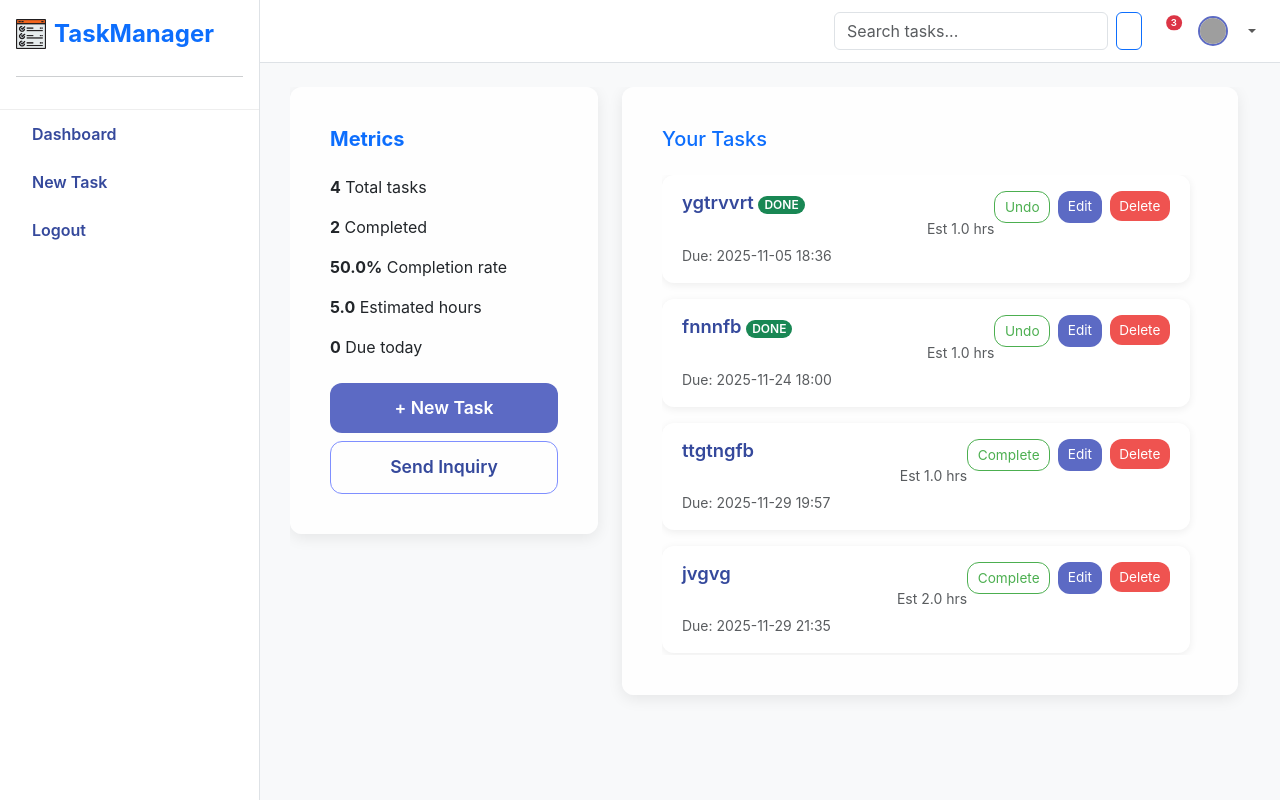
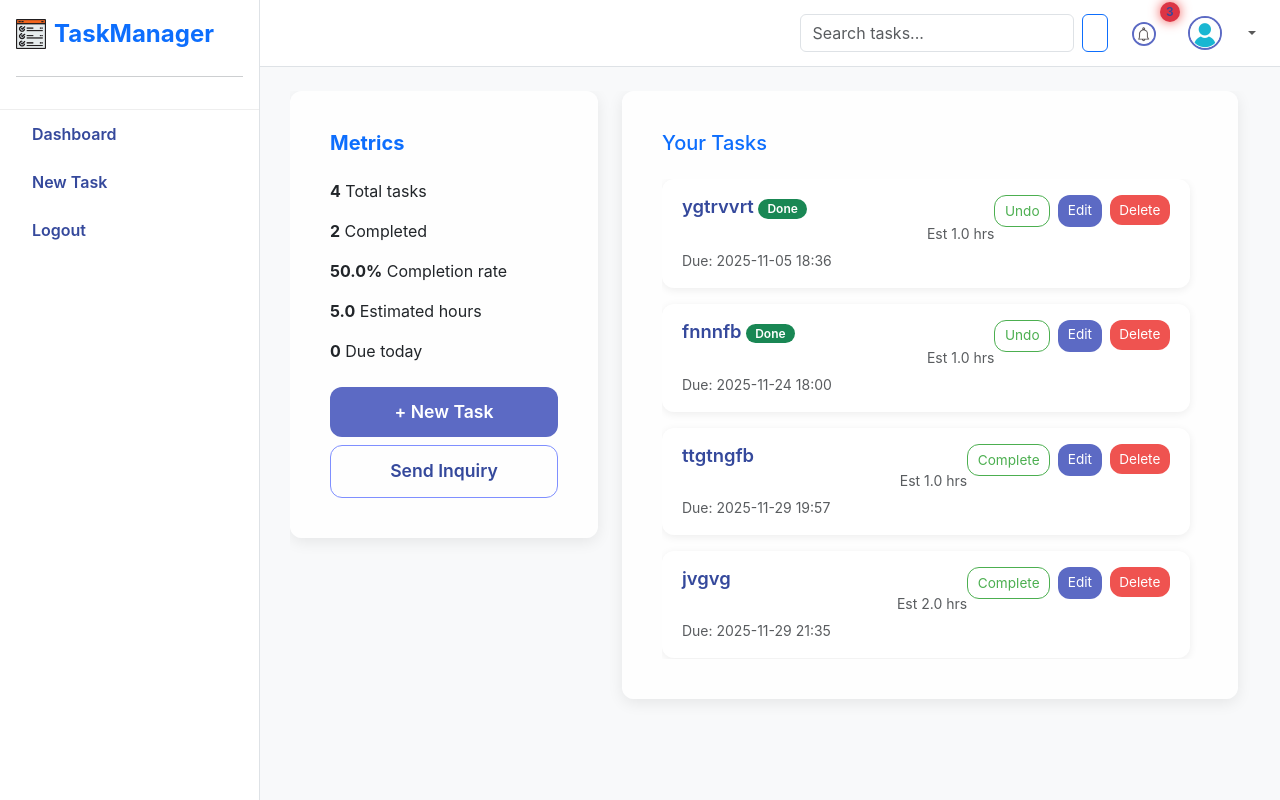
Before and after one commit to pescadero29/Task-Manager, a Flask app: page /dashboard in a window 1280 px wide. Run offline with Flask 3, Linux system fonts and the light colour scheme; a user stored in the database is signed in; grey boxes are pictures that could not be loaded.

Commit message:
nov 25,2025

```diff
--- a/static/style.css
+++ b/static/style.css
@@ -293,29 +293,86 @@ body {
 
 /* Notifications Badge Override */
 .navbar-nav .badge {
-  font-size: 0.6rem;
-  padding: 0.3em 0.5em;
+  font-size: 0.75rem;
+  padding: 0.35em 0.55em;
+  position: absolute;
+  top: -6px;
+  right: -4px;
+  min-width: 1.25rem;
+  height: 1.25rem;
+  border-radius: 50%;
+  font-weight: 700;
+  line-height: 1rem;
+  display: flex;
+  align-items: center;
+  justify-content: center;
+  background-color: var(--color-danger);
+  color: white;
+  box-shadow: 0 0 6px var(--color-danger);
+  animation: pulse 2.5s infinite alternate;
+  transition: box-shadow 0.3s ease;
+  z-index: 1050;
+}
+
+@keyframes pulse {
+  0% {
+    box-shadow: 0 0 6px var(--color-danger);
+  }
+  100% {
+    box-shadow: 0 0 12px var(--color-danger);
+  }
 }
 
 /* Profile dropdown image */
 .navbar-nav .nav-link img {
   object-fit: cover;
   border: 2px solid var(--color-primary);
+  border-radius: 50%;
+  width: 34px;
+  height: 34px;
+  transition: box-shadow 0.3s ease, transform 0.3s ease;
 }
 
-/* Task Card Badge Overrides */
-.status-badge {
-  font-size: 0.75rem;
-  padding: 0.25em 0.5em;
-  text-transform: uppercase;
+.navbar-nav .nav-link img:hover {
+  box-shadow: 0 0 10px var(--color-primary-light);
+  transform: scale(1.1);
 }
-.priority-badge {
-  text-transform: uppercase;
+
+/* Profile dropdown text alignment */
+.navbar-nav .nav-link span {
+  vertical-align: middle;
+  font-weight: 600;
+  color: var(--color-primary-dark);
+  margin-left: 0.4rem;
+  user-select: none;
+  transition: color 0.3s ease;
 }
-.category-badge {
-  background-color: var(--color-secondary-light);
-  border-radius: 20px;
-  padding: 0.25em 0.75em;
+
+.navbar-nav .nav-link:hover span {
+  color: var(--color-primary);
+  cursor: pointer;
+}
+
+/* Notification icon hover effect */
+.navbar-nav .nav-link.position-relative:hover i {
+  color: var(--color-danger);
+  cursor: pointer;
+  transition: color 0.3s ease;
+}
+
+/* Notification icon image */
+.notification-icon {
+  vertical-align: middle;
+  max-width: 24px;
+  max-height: 24px;
+  display: inline-block;
+}
+
+/* Notification image hover effect */
+.navbar-nav .nav-link.position-relative:hover .notification-icon {
+  filter: brightness(0.8);
+  cursor: pointer;
+  transition: filter 0.3s ease;
 }
 
 /* Responsive tweaks for sidebar toggle and layout */
--- a/templates/base.html
+++ b/templates/base.html
@@ -72,12 +72,12 @@
 
           <ul class="navbar-nav ms-3 align-items-center">
             <li class="nav-item dropdown me-3">
-              <a class="nav-link position-relative" href="#" id="notificationDropdown" role="button" data-bs-toggle="dropdown" aria-expanded="false">
-                <i class="bi bi-bell fs-5"></i>
-                <span class="position-absolute top-0 start-100 translate-middle badge rounded-pill bg-danger">
-                  3<span class="visually-hidden">unread notifications</span>
-                </span>
-              </a>
+<a class="nav-link position-relative" href="#" id="notificationDropdown" role="button" data-bs-toggle="dropdown" aria-expanded="false">
+  <img src="{{ url_for('static', filename='images/notification.jpg') }}" alt="Notifications" class="notification-icon" width="24" height="24">
+  <span class="position-absolute top-0 start-100 translate-middle badge rounded-pill bg-danger">
+    3<span class="visually-hidden">unread notifications</span>
+  </span>
+</a>
               <ul class="dropdown-menu dropdown-menu-end" aria-labelledby="notificationDropdown" style="min-width: 300px;">
                 <li><h6 class="dropdown-header">Notifications</h6></li>
                 <li><a class="dropdown-item" href="#">You have 3 new tasks assigned</a></li>
@@ -90,7 +90,7 @@
 
             <li class="nav-item dropdown">
               <a class="nav-link dropdown-toggle d-flex align-items-center gap-2" href="#" id="profileDropdown" role="button" data-bs-toggle="dropdown" aria-expanded="false">
-                <img src="{{ url_for('static', filename='images/profile_placeholder.png') }}" alt="Profile" class="rounded-circle" width="30" height="30">
+<img src="{{ url_for('static', filename='images/profile.jpg') }}" alt="Profile" class="rounded-circle" width="30" height="30">
                 <span>{{ current_user.username if current_user.is_authenticated else 'Guest' }}</span>
               </a>
               <ul class="dropdown-menu dropdown-menu-end" aria-labelledby="profileDropdown">
```
Also changed, not shown: static/images/notification.jpg (added), static/images/profile.jpg (added).
